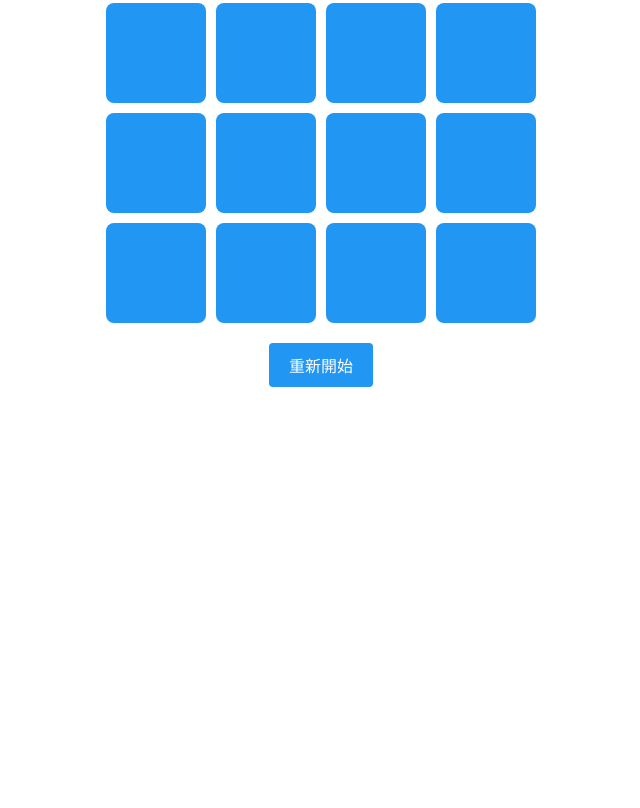
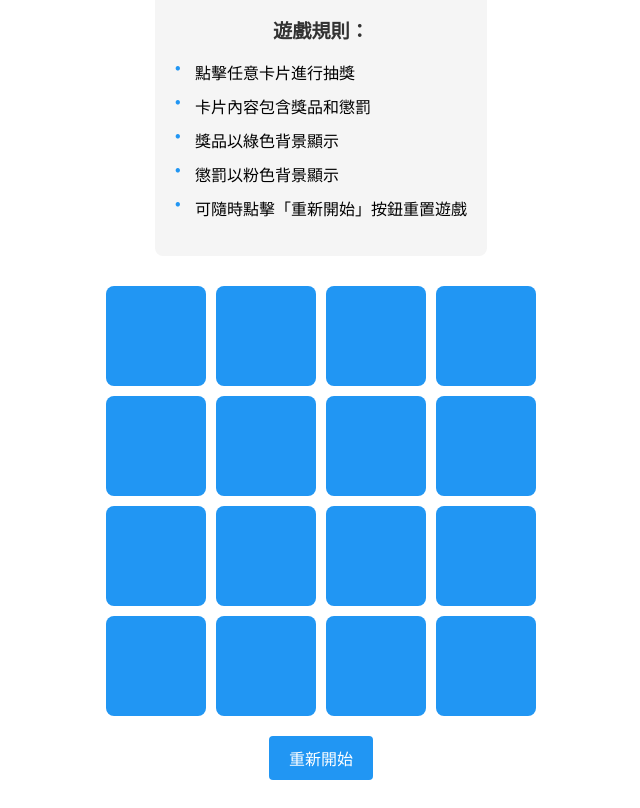
Before and after one commit to spotwizard/LuckyDraw, a plain HTML site: page index.html in a window 1280 px wide. Shown: the part 135-943 px from the top of the page, without its empty margins (319-959 px from the left). Before the commit the page ends 800 px from the top, so only its background shows below. Drawn offline with Linux system fonts and the light colour scheme.

Commit message:
加入說明文字引導玩家操作

```diff
--- a/index.html
+++ b/index.html
@@ -7,6 +7,19 @@
 </head>
 <body>
     <div class="container">
+        <div class="instructions">
+            <h1>抽獎遊戲</h1>
+            <div class="game-rules">
+                <h2>遊戲規則：</h2>
+                <ul>
+                    <li>點擊任意卡片進行抽獎</li>
+                    <li>卡片內容包含獎品和懲罰</li>
+                    <li>獎品以綠色背景顯示</li>
+                    <li>懲罰以粉色背景顯示</li>
+                    <li>可隨時點擊「重新開始」按鈕重置遊戲</li>
+                </ul>
+            </div>
+        </div>
         <div id="grid" class="grid"></div>
         <button id="restartBtn" class="restart-btn">重新開始</button>
     </div>
--- a/styles.css
+++ b/styles.css
@@ -85,10 +85,62 @@
     background-color: #1976d2;
 }
 
-/* 響應式設計 */
+.instructions {
+    text-align: center;
+    margin-bottom: 30px;
+    max-width: 600px;
+}
+
+.instructions h1 {
+    color: #2196f3;
+    margin-bottom: 20px;
+}
+
+.game-rules {
+    background-color: #f5f5f5;
+    padding: 20px;
+    border-radius: 8px;
+    margin: 0 auto;
+}
+
+.game-rules h2 {
+    color: #333;
+    font-size: 1.2em;
+    margin-bottom: 15px;
+}
+
+.game-rules ul {
+    list-style-type: none;
+    padding: 0;
+    text-align: left;
+}
+
+.game-rules li {
+    margin: 10px 0;
+    padding-left: 20px;
+    position: relative;
+}
+
+.game-rules li:before {
+    content: "•";
+    color: #2196f3;
+    position: absolute;
+    left: 0;
+    font-weight: bold;
+}
+
+/* 調整響應式設計 */
 @media (max-width: 600px) {
     .grid {
         max-width: 100%;
         padding: 10px;
     }
+
+    .instructions {
+        padding: 0 15px;
+    }
+
+    .game-rules {
+        padding: 15px;
+    }
 }
```
Also changed, not shown: 1 other file.
